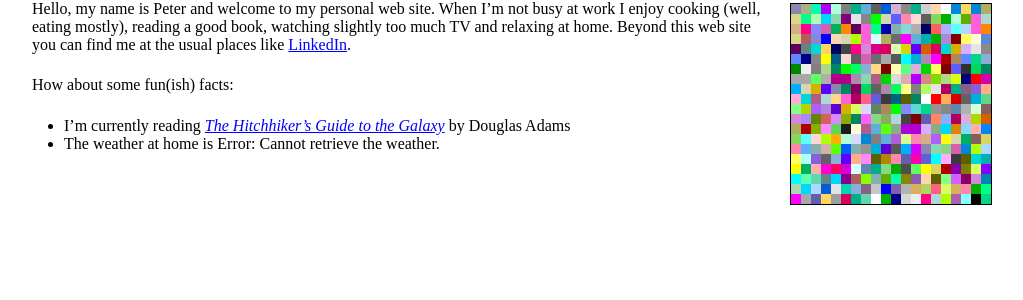
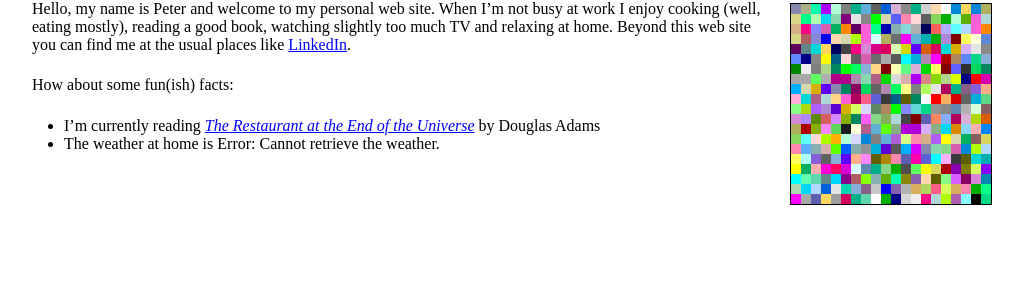
Before and after one commit to plindstrom/plind.us, a PHP site: page / in a window 1280 px wide. Shown: the part 118-418 px from the top of the page, without its empty margins (128-1151 px from the left). Run offline with PHP 8.4, Linux system fonts and the light colour scheme; data that the repository does not hold is empty.

Commit message:
Updated currently reading.

```diff
--- a/www/index.php
+++ b/www/index.php
@@ -9,7 +9,7 @@
 		<p>Hello, my name is Peter and welcome to my personal web site.  When I&rsquo;m not busy at work I enjoy cooking (well, eating mostly), reading a good book, watching slightly too much TV and relaxing at home. Beyond this web site you can find me at the usual places like <a href="https://www.linkedin.com/in/pclindstrom">LinkedIn</a>.</p>
 		<p>How about some fun(ish) facts:</p>
 		<ul class="list-standard">
-			<li>I&rsquo;m currently reading <a href="https://www.goodreads.com/book/show/42410904-the-hitchhiker-s-guide-to-the-galaxy"><em>The Hitchhiker&rsquo;s Guide to the Galaxy</em></a> by Douglas Adams</li>
+			<li>I&rsquo;m currently reading <a href="https://www.goodreads.com/book/show/39108567-the-restaurant-at-the-end-of-the-universe"><em>The Restaurant at the End of the Universe</em></a> by Douglas Adams</li>
 			<li>The weather at home is <?php echo Get_Wx(); ?></li>
 			<li>When I was born <?php echo Get_Fact(); ?></li>
 		</ul>
```
